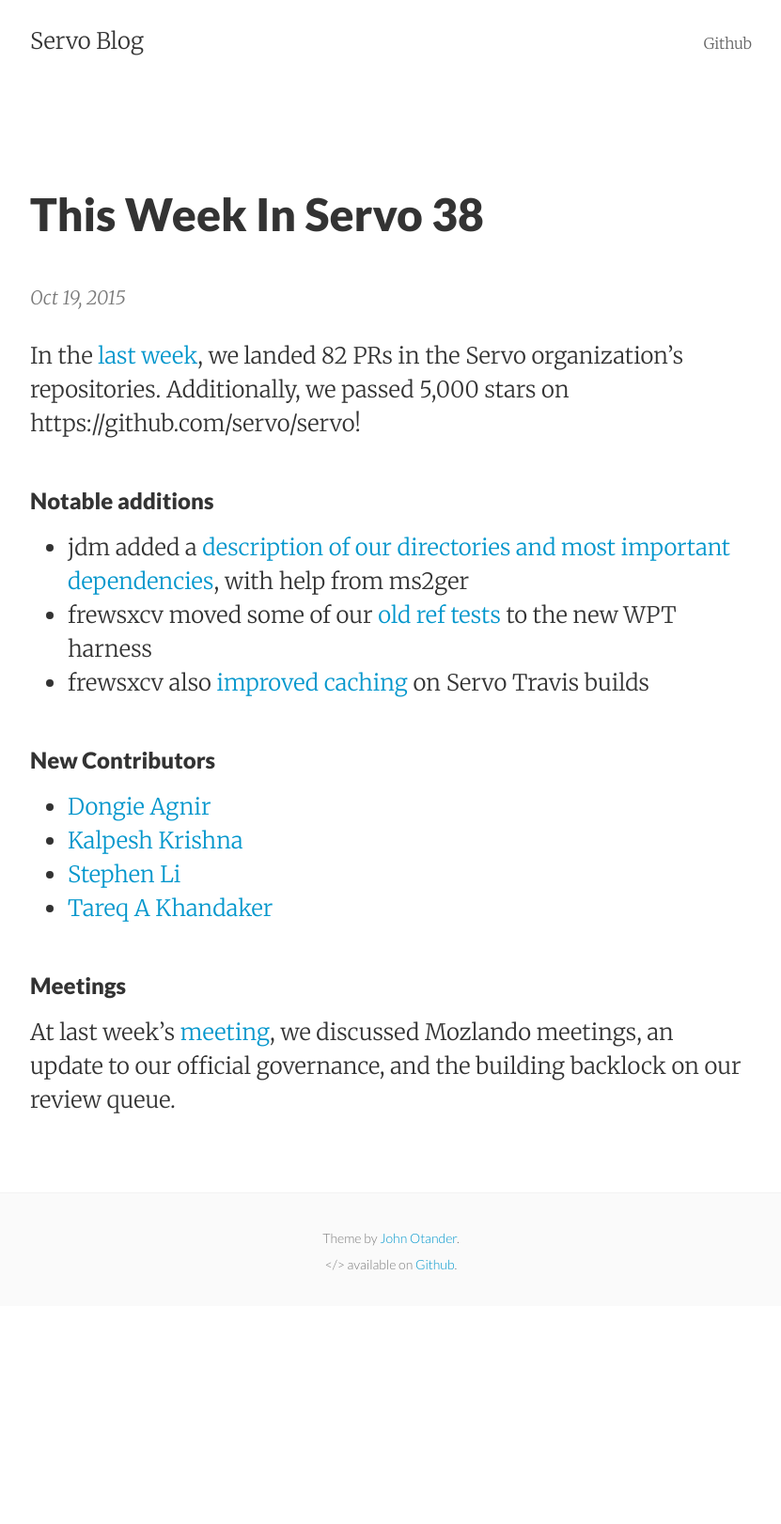
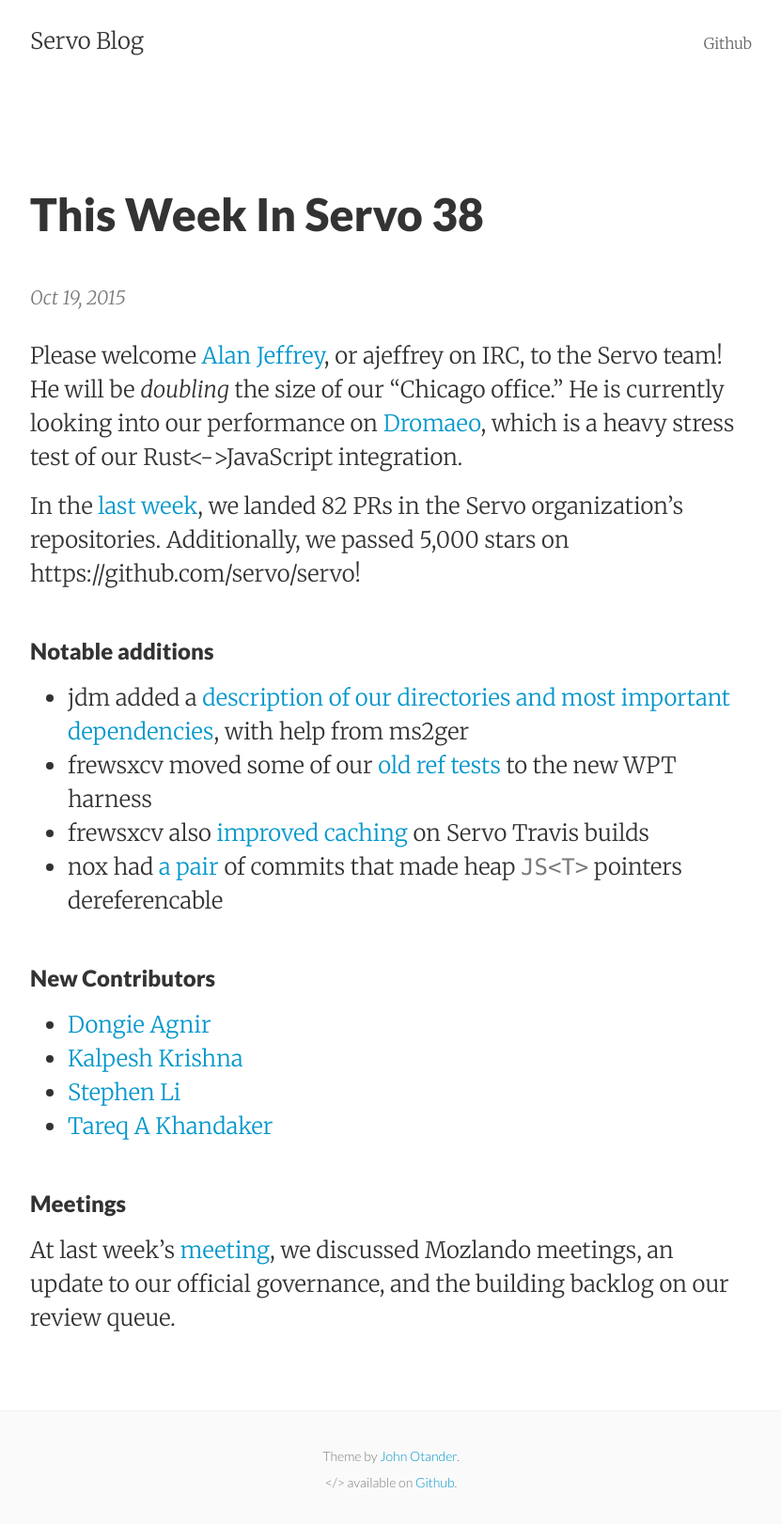
Before and after one commit to servo/blog.servo.org, a Jekyll site: the page built from _posts/2015-10-19-twis-38.md, in a window 1280 px wide. Shown: the whole page at 94% size, without its empty margins (224-1055 px from the left). Built offline with Jekyll 4.4.1, drawn with Linux system fonts in a browser that asks for light colours; before the commit the page ends 1390 px from its top, so only the background shows below that.

Commit message:
Manish's feedback

```diff
--- a/_posts/2015-10-19-twis-38.md
+++ b/_posts/2015-10-19-twis-38.md
@@ -5,6 +5,10 @@
 summary:    What's up with Servo for the week of 13 Oct 2015 - 19 Oct 2015
 categories:
 ---
+
+Please welcome [Alan Jeffrey](https://github.com/asajeffrey), or ajeffrey on IRC, to the Servo team! He will be *doubling* the size
+of our "Chicago office." He is currently looking into our performance on [Dromaeo](http://dromaeo.com/), which is
+a heavy stress test of our Rust<->JavaScript integration.
 
 In the [last week](https://github.com/pulls?page=1&q=is%3Apr+is%3Amerged+closed%3A2015-10-12..2015-10-19+user%3Aservo),
 we landed 82 PRs in the Servo organization's repositories. Additionally, we passed 5,000 stars on https://github.com/servo/servo!
@@ -14,6 +18,8 @@
  - jdm added a [description of our directories and most important dependencies](https://github.com/servo/servo/pull/8054), with help from ms2ger
  - frewsxcv moved some of our [old ref tests](https://github.com/servo/servo/pull/8045) to the new WPT harness
  - frewsxcv also [improved caching](https://github.com/servo/servo/pull/8036) on Servo Travis builds
+ - nox had [a](https://github.com/servo/servo/pull/8020) [pair](https://github.com/servo/servo/pull/8060) of commits that made
+ heap `JS<T>` pointers dereferencable
 
 ###New Contributors
 
@@ -25,4 +31,4 @@
 ###Meetings
 
 At last week's [meeting](https://github.com/servo/servo/wiki/Meeting-2015-10-12), we discussed Mozlando meetings, an update
-to our official governance, and the building backlock on our review queue.
+to our official governance, and the building backlog on our review queue.
```
